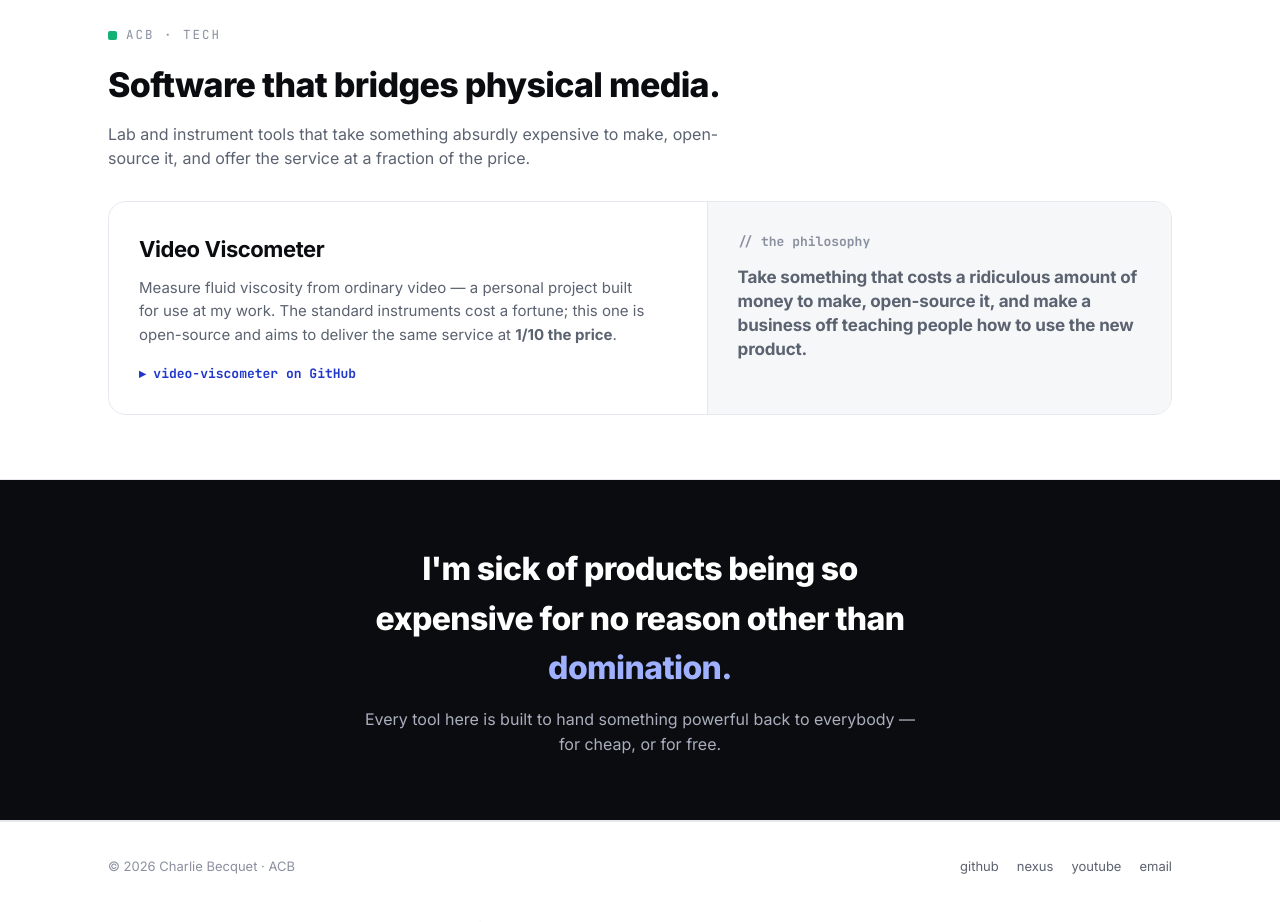
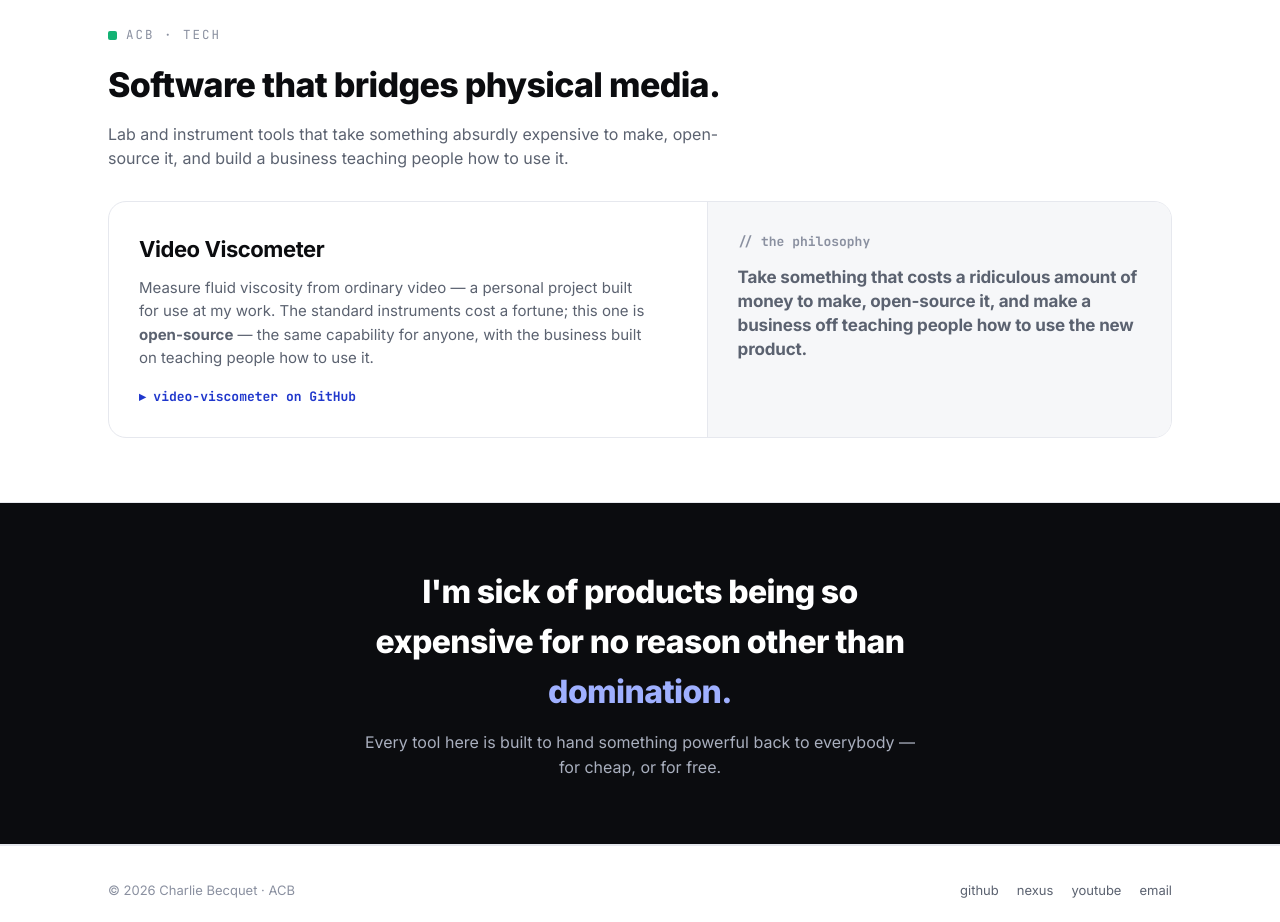
Before and after one commit to acbecquet/acb-landing, a plain HTML site: page mockups/studio.html in a window 1280 px wide. Shown: the part 2700-3622 px from the top of the page. Drawn offline with Linux system fonts and the light colour scheme.

Commit message:
studio mockup: align tech-section copy to teaching-business model
Replace the two leftover price mentions (intro 'fraction of the price',
Video Viscometer card '1/10 the price') so the section is consistent with
the revised philosophy line.

```diff
--- a/mockups/studio.html
+++ b/mockups/studio.html
@@ -282,11 +282,11 @@
 <section class="pillar" id="tech"><div class="wrap">
   <div class="eyebrow"><span class="sq" style="background:var(--tech)"></span> ACB · tech</div>
   <div class="head"><h2>Software that bridges physical media.</h2></div>
-  <p class="sub">Lab and instrument tools that take something absurdly expensive to make, open-source it, and offer the service at a fraction of the price.</p>
+  <p class="sub">Lab and instrument tools that take something absurdly expensive to make, open-source it, and build a business teaching people how to use it.</p>
   <div class="feature">
     <div class="left">
       <h4>Video Viscometer</h4>
-      <p>Measure fluid viscosity from ordinary video — a personal project built for use at my work. The standard instruments cost a fortune; this one is open-source and aims to deliver the same service at <b>1/10 the price</b>.</p>
+      <p>Measure fluid viscosity from ordinary video — a personal project built for use at my work. The standard instruments cost a fortune; this one is <b>open-source</b> — the same capability for anyone, with the business built on teaching people how to use it.</p>
       <div class="linkrow"><a href="https://github.com/acbecquet/video-viscometer">▸ video-viscometer on GitHub</a></div>
     </div>
     <div class="right">
```
